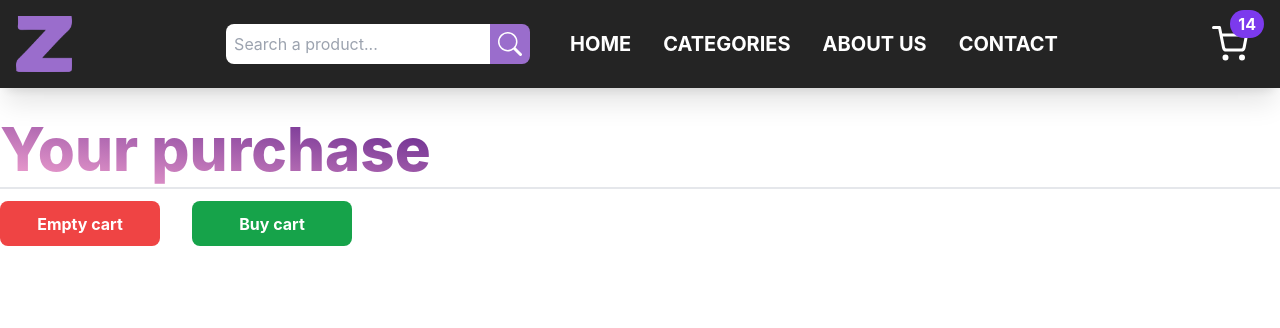
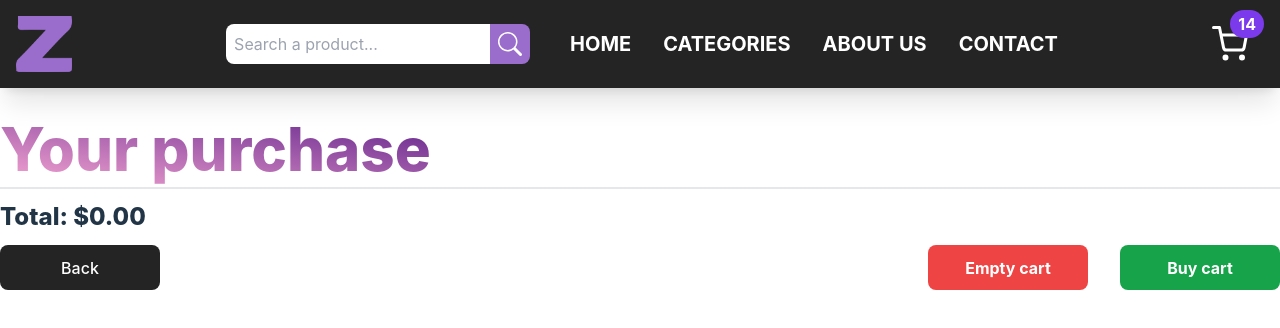
Before and after one commit to AgustinGomezDev/zephys, a React (Vite) app: page /cart in a window 1280 px wide. Shown: the top 328 px of the page. Built offline with nearby package versions, Linux system fonts and the light colour scheme.

Commit message:
Add totalPrice & Add btn to  Back, emptyCart and buyCart

```diff
--- a/src/App.jsx
+++ b/src/App.jsx
@@ -26,8 +26,12 @@ function App() {
     return cart.some(item => item.id === id)
   }
 
+  const totalPrice = () => {
+    return cart.reduce((acc, item) => acc + item.price * item.amount, 0)
+  }
+
   return (
-    <CartContext.Provider value={{cart, addToCart, isInCart, emptyCart}}>
+    <CartContext.Provider value={{cart, addToCart, isInCart, emptyCart, totalPrice}}>
       <BrowserRouter>
         <NavBar />
         <Routes>
--- a/src/components/Cart/Cart.jsx
+++ b/src/components/Cart/Cart.jsx
@@ -1,21 +1,28 @@
 import { useContext } from "react"
 import { CartContext } from "../../context/CartContext"
+import { useNavigate } from "react-router-dom"
 
 export const Cart = () => {
-    const { cart, emptyCart } = useContext(CartContext)
+    const { cart, emptyCart, totalPrice } = useContext(CartContext)
+
+    const navigate = useNavigate();
+
+    const handleBack = () => {
+        navigate(-1)
+    }
 
     return(
         <div className="container mx-auto">
             <h2 className="inline-block text-6xl font-extrabold text-transparent bg-clip-text bg-gradient-to-tr from-pink-300 to-purple-900 leading-tight">Your purchase</h2>
             <hr />
-
             {
                 cart.map(item => (
-                    <div className="mt-3 w-full flex items-center justify-between" key={item.id}>
+                    <div className="px-5 py-1 bg-white even:bg-gray-100 mt-3 w-full flex items-center justify-between" key={item.id}>
                         <div>
                             <h4 className="text-lg font-bold">{item.name}</h4>
                             <p className="text-lg font-medium">Amount: {item.amount}</p>
-                            <p className="text-lg font-medium">Price: ${item.price * item.amount}</p>
+                            <p className="text-lg font-medium">Price: ${(item.price * item.amount).toFixed(2)}
+                            </p>
                         </div>
                         <div className="flex items-center gap-5">
                             <button className="block font-bold text-white bg-red-500 hover:border-red-200 active:bg-red-800 focus:outline-none">Remove from cart</button>
@@ -25,9 +32,17 @@ export const Cart = () => {
                 ))
             }
             <hr />
-            <div className="flex items-center gap-8 mt-3">
-                <button onClick={emptyCart} className="block w-40 font-bold text-white bg-red-500 hover:border-red-200 active:bg-red-800 focus:outline-none">Empty cart</button>
-                <button className="block w-40 font-bold text-white bg-green-600 hover:border-green-200 active:bg-green-800 focus:outline-none">Buy cart</button>
+            <div className="mt-3">
+                <h4 className="text-2xl font-extrabold">Total: ${ totalPrice().toFixed(2) }</h4>
+                <div className="flex justify-between mt-3">
+                    <div>
+                        <button className="block w-40 text-white bg-darkBgColor hover:border-primaryColor" onClick={handleBack}>Back</button>
+                    </div>
+                    <div className="flex items-center gap-8">
+                        <button onClick={emptyCart} className="block w-40 font-bold text-white bg-red-500 hover:border-red-200 active:bg-red-800 focus:outline-none">Empty cart</button>
+                        <button className="block w-40 font-bold text-white bg-green-600 hover:border-green-200 active:bg-green-800 focus:outline-none">Buy cart</button>
+                    </div>
+                </div>
             </div>
         </div>
     )
```
